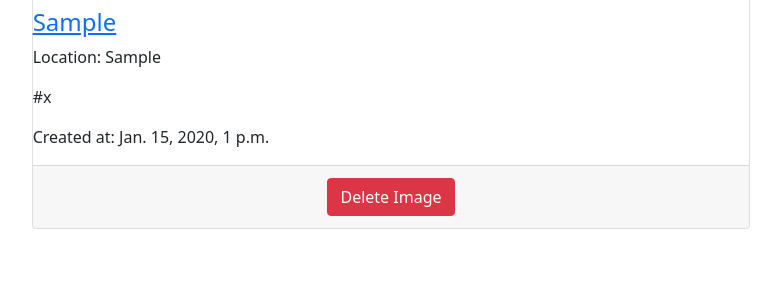
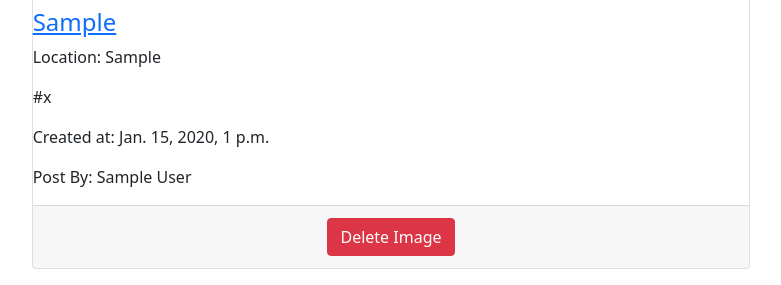
Before and after one commit to Daniel-Muruthi/instagramclone, a Django app: page /new/ in a window 1280 px wide. Shown: the part 594-879 px from the top of the page, without its empty margins (249-1030 px from the left). Before the commit the page ends 823 px from the top, so only its background shows below. Run offline with Django 3.2, Linux system fonts and the light colour scheme; a user stored in the database is signed in; tables that the repository leaves empty hold one stand-in row (values such as "Sample post").

Commit message:
adding post articles ability

```diff
--- a/cloneapp/templates/index.html
+++ b/cloneapp/templates/index.html
@@ -27,6 +27,7 @@
                             <p>Location: {{post.location}}</p>
                             <p>#{{post.hashtag.all|join:' # '}}</p>
                             <p>Created at: {{post.pub_date}}</p>
+                            <p>Post By: {{post.author}}</p>
                             <div class="card-footer">
                                 <div class="d-flex my-1" style="justify-content: center;">
                                     <a href="/{{image.id}}/delete/" class="btn btn-danger ">Delete Image</a>
```
Also changed, not shown: 1 other file.
